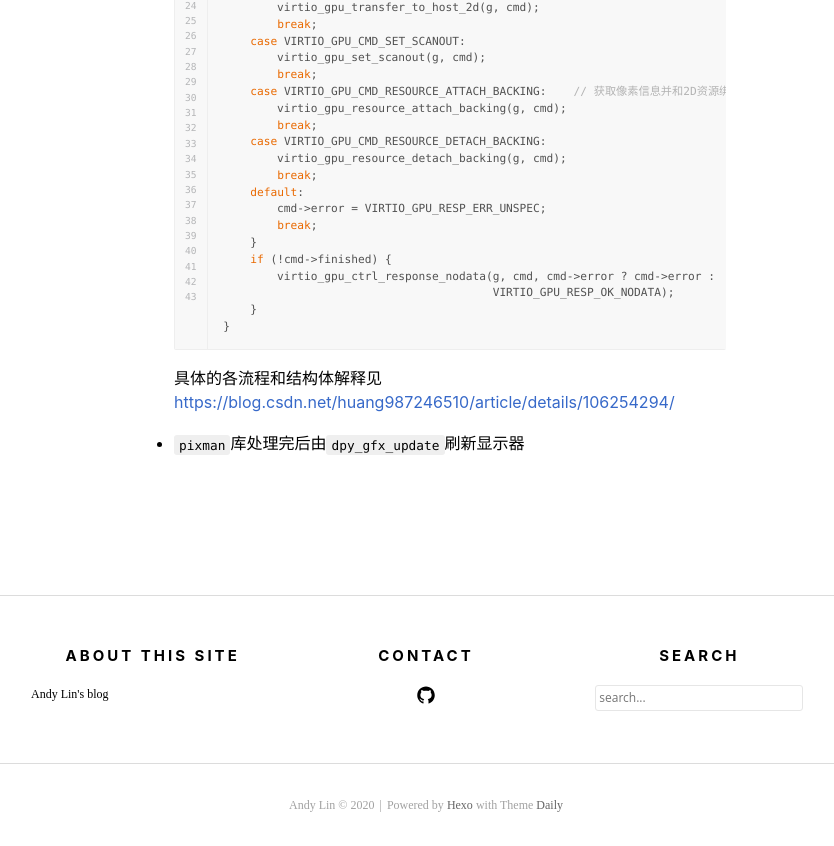
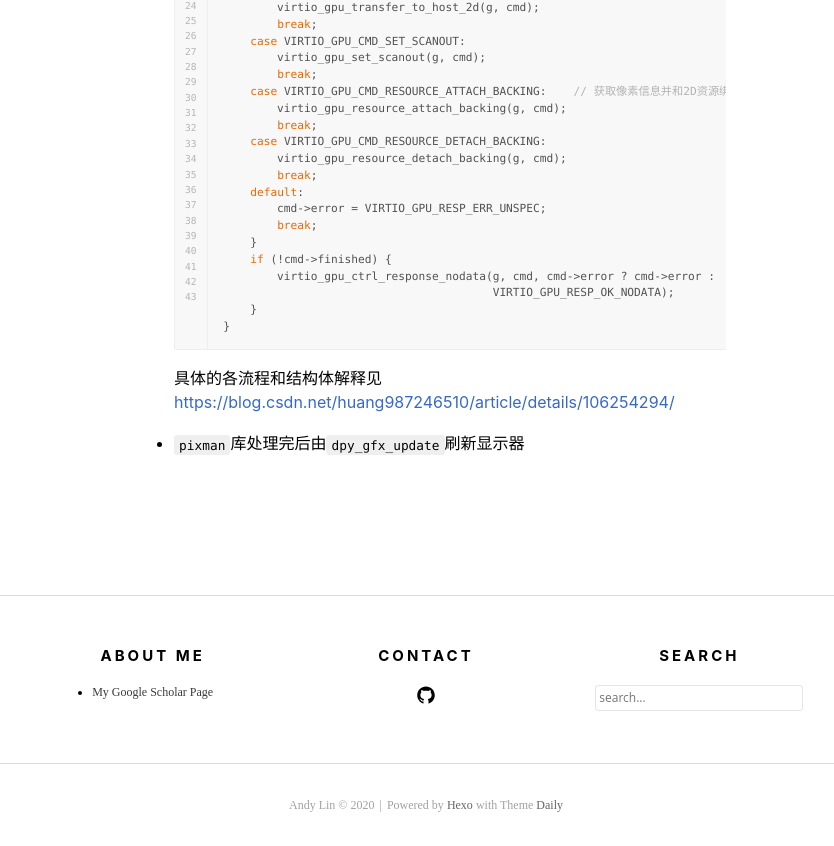
Before and after one commit to linlinhaohao888/linlinhaohao888.github.io, a plain HTML site: page 2020/07/15/VIRTIO-GPU-Work-Flow/index.html in a window 1280 px wide. Shown: the part 3700-4546 px from the top of the page, without its empty margins (214-1048 px from the left). Drawn offline with Linux system fonts and the light colour scheme.

Commit message:
Site updated: 2020-10-08 15:26:00

```diff
--- a/2020/07/15/VIRTIO-GPU-Work-Flow/index.html
+++ b/2020/07/15/VIRTIO-GPU-Work-Flow/index.html
@@ -221,10 +221,10 @@
   <div class="row inside-wrapper">
     <div class="col-1-3">
       <aside>
-        <h1 class="widget-title">About This Site</h1>
+        <h1 class="widget-title">About Me</h1>
         <div class="custom-widget-content">
 
-          <p>Andy Lin's blog</p>
+          <ul><li><a href="https://scholar.google.com/citations?user=xkOzOOYAAAAJ&hl=en&oi=sra" target="_blank" rel="noopener">My Google Scholar Page</a></li></ul>
         </div>
       </aside>
     </div>
```
Also changed, not shown: 2020/07/15/hello-world/index.html (+2 -2 lines), 2020/10/07/Write-A-Demo-Android-Kernel-Driver/index.html (+2 -2 lines), archives/2020/07/index.html (+2 -2 lines), archives/2020/10/index.html (+2 -2 lines), archives/2020/index.html (+2 -2 lines), archives/index.html (+2 -2 lines), index.html (+2 -2 lines), tags/Android-Kernel-Driver/index.html (+2 -2 lines), tags/VIRTIO-Emulator-QEMU-GPU/index.html (+2 -2 lines).
